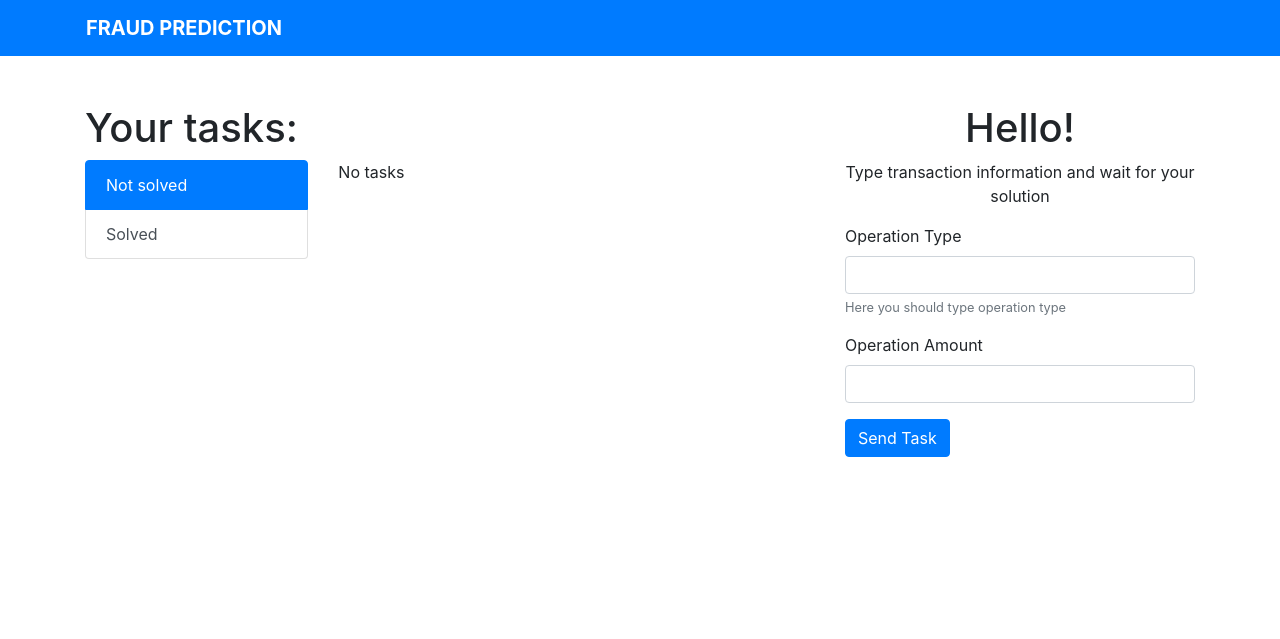
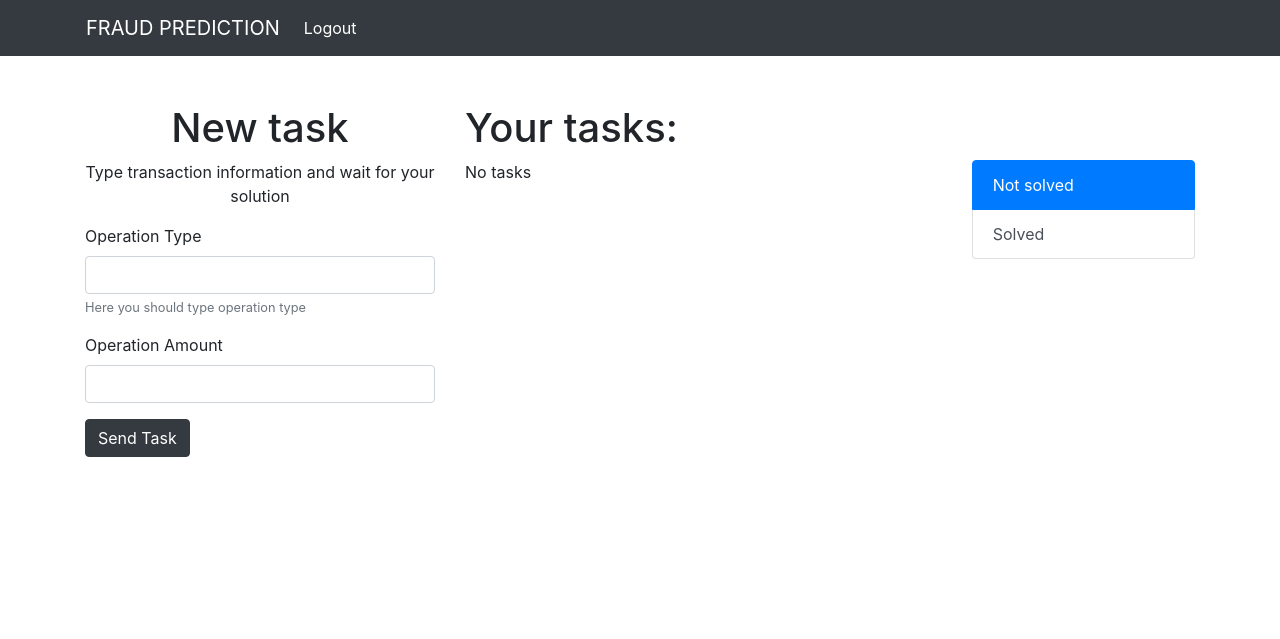
Before and after one commit to MenacingDwarf/AzureVirtuals, a Django app: page / in a window 1280 px wide. Shown: the top 639 px of the page. Run offline with Django 3.2, Linux system fonts and the light colour scheme; the visitor is signed in with stand-in values (Sample User, id 1); data that the repository does not hold is empty; some libraries are stand-ins or nearby versions.

Commit message:
UI changes

```diff
--- a/main/templates/main/index.html
+++ b/main/templates/main/index.html
@@ -17,27 +17,51 @@
             crossorigin="anonymous"></script>
 </head>
 <body>
-<header class="container-fluid bg-primary mb-5">
-    <nav class="navbar navbar-light bg-primary text-white container">
-        <a class="navbar-brand text-white font-weight-bold text-uppercase" href="#">Fraud prediction</a>
+<header class="container-fluid bg-dark mb-5">
+    <nav class="navbar navbar-expand-lg navbar-dark bg-dark container">
+        <a class="navbar-brand" href="#">FRAUD PREDICTION</a>
+        <button class="navbar-toggler" type="button" data-toggle="collapse" data-target="#navbarNav"
+                aria-controls="navbarNav" aria-expanded="false" aria-label="Toggle navigation">
+            <span class="navbar-toggler-icon"></span>
+        </button>
+        <div class="collapse navbar-collapse mr-sm-2" id="navbarNav">
+            <ul class="navbar-nav">
+                <li class="nav-item active">
+                    <a class="nav-link" href="logout/">Logout<span class="sr-only">(current)</span></a>
+                </li>
+            </ul>
+        </div>
     </nav>
 </header>
 <div class="container">
     <div class="row">
+        <div class="col-4">
+            <div class="text-center">
+                <h1>New task</h1>
+                <p>Type transaction information and wait for your solution</p>
+            </div>
+            <form class="w-100" action="add_task/" method="post">{% csrf_token %}
+                <div class="form-group">
+                    <label for="operationType">Operation Type</label>
+                    <input class="form-control" name="operation_type" id="operationType"
+                           aria-describedby="operationHelp">
+                    <small id="operationHelp" class="form-text text-muted">Here you should type operation type</small>
+                </div>
+                <div class="form-group">
+                    <label for="operationAmount">Operation Amount</label>
+                    <input class="form-control" name="amount" id="operationAmount">
+                </div>
+                <button type="submit" class="btn btn-dark">Send Task</button>
+            </form>
+        </div>
         <div class="col-8">
             <h1>Your tasks:</h1>
             <div class="row">
-                <div class="col-4">
-                    <div class="list-group" id="list-tab" role="tablist">
-                        <a class="list-group-item list-group-item-action active" id="list-home-list" data-toggle="list"
-                           href="#list-home" role="tab" aria-controls="home">Not solved</a>
-                        <a class="list-group-item list-group-item-action" id="list-profile-list" data-toggle="list"
-                           href="#list-profile" role="tab" aria-controls="profile">Solved</a>
-                    </div>
-                </div>
                 <div class="col-8">
                     <div class="tab-content" id="nav-tabContent">
-                        <div class="tab-pane fade show active align-center" style="align-items: center; height: 30rem; overflow: scroll;" id="list-home" role="tabpanel"
+                        <div class="tab-pane fade show active align-center"
+                             style="align-items: center; height: 30rem; overflow: auto;" id="list-home"
+                             role="tabpanel"
                              aria-labelledby="list-home-list">
                             {% if unsolved_tasks|length != 0 %}
                                 {% for task in unsolved_tasks %}
@@ -62,7 +86,9 @@
                                 No tasks
                             {% endif %}
                         </div>
-                        <div class="tab-pane fade align-center" style="align-items: center; height: 30rem; overflow: scroll;" id="list-profile" role="tabpanel"
+                        <div class="tab-pane fade align-center"
+                             style="align-items: center; height: 30rem; overflow: auto;" id="list-profile"
+                             role="tabpanel"
                              aria-labelledby="list-profile-list">
                             {% if solved_tasks|length != 0 %}
                                 {% for task in solved_tasks %}
@@ -89,28 +115,17 @@
                         </div>
                     </div>
                 </div>
+                <div class="col-4">
+                    <div class="list-group" id="list-tab" role="tablist">
+                        <a class="list-group-item list-group-item-action active" id="list-home-list" data-toggle="list"
+                           href="#list-home" role="tab" aria-controls="home">Not solved</a>
+                        <a class="list-group-item list-group-item-action" id="list-profile-list" data-toggle="list"
+                           href="#list-profile" role="tab" aria-controls="profile">Solved</a>
+                    </div>
+                </div>
             </div>
         </div>
-        <div class="col-4">
-            <div class="text-center">
-                <h1>Hello!</h1>
-                <p>Type transaction information and wait for your solution</p>
-            </div>
-            <form class="w-100" action="add_task/" method="post">{% csrf_token %}
-                <div class="form-group">
-                    <label for="operationType">Operation Type</label>
-                    <input class="form-control" name="operation_type" id="operationType" aria-describedby="operationHelp">
-                    <small id="operationHelp" class="form-text text-muted">Here you should type operation type</small>
-                </div>
-                <div class="form-group">
-                    <label for="operationAmount">Operation Amount</label>
-                    <input class="form-control" name="amount" id="operationAmount">
-                </div>
-                <button type="submit" class="btn btn-primary">Send Task</button>
-            </form>
-        </div>
     </div>
-
 </div>
 </body>
 </html>
--- a/main/urls.py
+++ b/main/urls.py
@@ -6,5 +6,6 @@ urlpatterns = [
     path('login/', views.log),
     path('sign/', views.sign),
     path('logout/', views.out),
-    path('add_task/', views.add_task, name="add_task")
+    path('add_task/', views.add_task, name="add_task"),
+    path('logout/', views.out, name="out")
 ]
--- a/main/views.py
+++ b/main/views.py
@@ -24,7 +24,7 @@ def sign(request):
             user = User.objects.create_user(username=request.POST['user'], password=request.POST['pass'])
             user.save()
         except:
-            pass
+            return render(request, 'main/sign.html', {'message': 'Пользователь уже зарегистрирован'})
 
         return redirect('/')
 
```
Also changed, not shown: main/templates/main/log.html (+21 -6 lines), main/templates/main/sign.html (+21 -5 lines).
